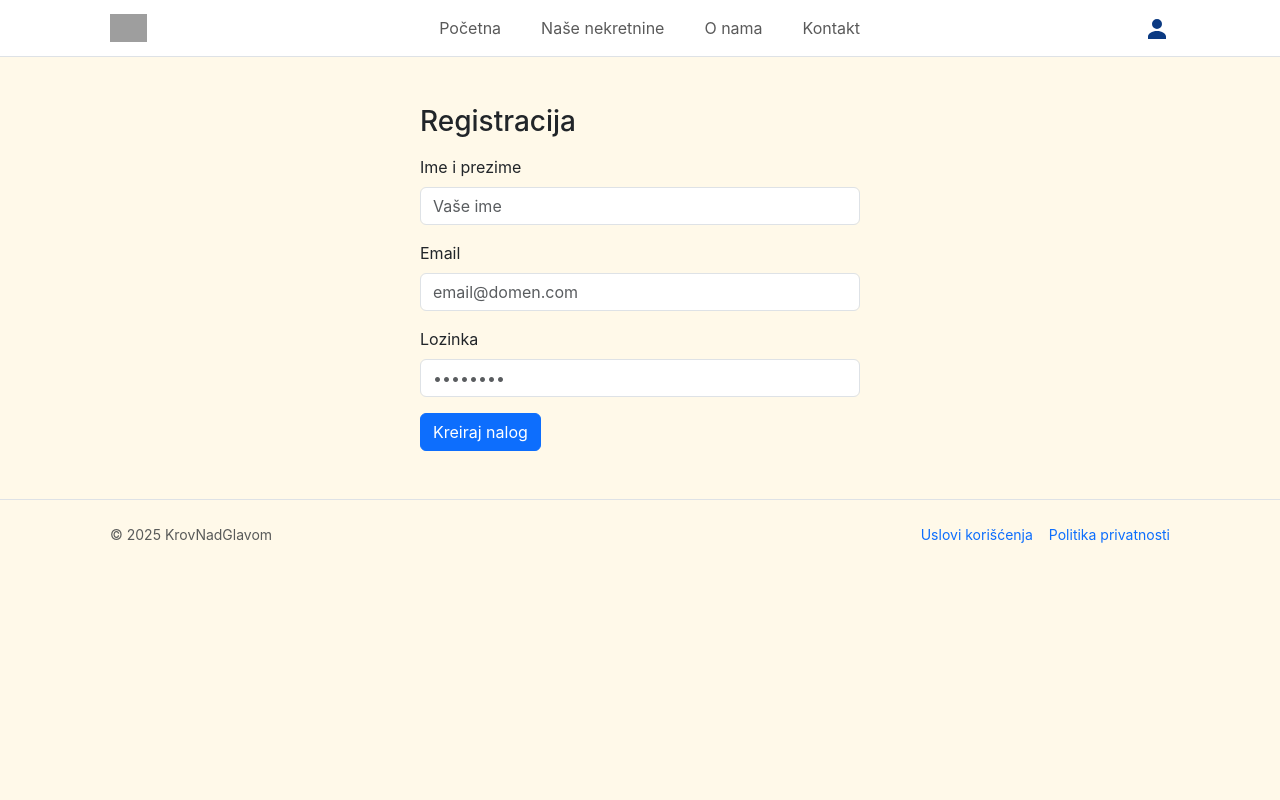
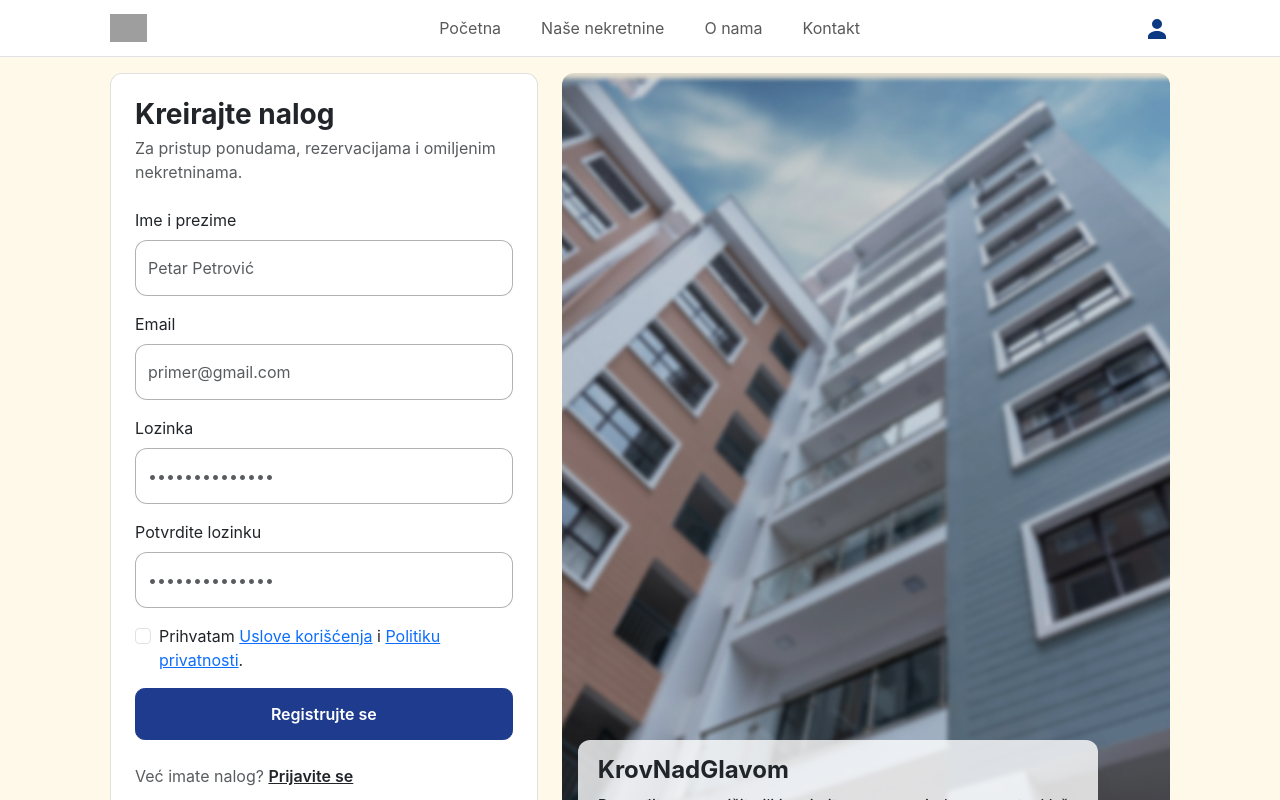
Before and after one commit to elab-development/klijentske-veb-tehnologije-2024-2023-0572-iznajmljivanje-nekretnina, a React (Create React App) app: page /registracija in a window 1280 px wide. Shown: the top 800 px of the page. Built offline with nearby package versions, Linux system fonts and the light colour scheme; grey boxes are pictures that could not be loaded.

Commit message:
Stranica za registraciju novog korisnika

```diff
--- a/src/index.css
+++ b/src/index.css
@@ -254,3 +254,42 @@ code {
   border-color:#1b3480;
   color:#fff;                 /* ← ostaje beo i na hover/focus */
 }
+/* ===== Register page ===== */
+.register-page .reg-card {
+  background: #ffffff;
+  border: 1px solid rgba(0,0,0,.12);
+  border-radius: .75rem;
+}
+
+.register-page .reg-hero {
+  position: relative;
+  min-height: 100vh;
+  background-image: url("slike/registracija.jpg");  /* stavi svoju sliku u public/ ili promeni putanju */
+  background-size: cover;
+  background-position: center;
+  border-radius: .75rem;
+  overflow: hidden;
+}
+.register-page .reg-hero::before {
+  content: "";
+  position: absolute; inset: 0;
+  background: rgba(0,0,0,.12);  /* blagi overlay da tekst bude čitljiv */
+}
+
+.register-page .reg-hero-caption {
+  position: absolute;
+  left: 1rem; right: 1rem; bottom: 1rem;
+  max-width: 520px;
+  background: rgba(255,255,255,.8);
+  border-radius: .75rem;
+  padding: 1rem 1.25rem;
+}
+
+.register-page .brand-big { color:#0b3a82; font-weight:700; letter-spacing:.06em; }
+.register-page .top-link { color:#1b1b1b; font-weight:600; text-decoration:none; }
+.register-page .top-link:hover { text-decoration: underline; }
+
+/* koristimo postojeće .auth-input i .auth-btn iz login stilova;
+   osiguraj da je tekst na dugmetu beo */
+.auth-btn { color:#fff; }
+.auth-btn:hover, .auth-btn:focus { color:#fff; }
--- a/src/stranice/registracija.tsx
+++ b/src/stranice/registracija.tsx
@@ -1,22 +1,136 @@
+import { FormEvent, useState } from "react";
+import { Link, useNavigate } from "react-router-dom";
+
 export default function RegisterPage() {
+  const navigate = useNavigate();
+  const logoUrl = process.env.PUBLIC_URL + "/logo.svg"; // zameni importom ako želiš
+
+  const [agree, setAgree] = useState(false);
+
+  const handleSubmit = (e: FormEvent<HTMLFormElement>) => {
+    e.preventDefault();
+    const fd = new FormData(e.currentTarget);
+    const name = String(fd.get("fullName") || "");
+    const email = String(fd.get("email") || "");
+    const pass = String(fd.get("password") || "");
+    const confirm = String(fd.get("confirm") || "");
+
+    if (!agree) {
+      alert("Morate prihvatiti Uslove korišćenja i Politiku privatnosti.");
+      return;
+    }
+    if (pass !== confirm) {
+      alert("Lozinke se ne poklapaju.");
+      return;
+    }
+
+    alert(`Registracija (demo):\nIme: ${name}\nEmail: ${email}`);
+    navigate("/prijava");
+  };
+
   return (
-    <div className="container py-5" style={{ maxWidth: 520 }}>
-      <h1 className="h3 mb-3">Registracija</h1>
-      <form>
+    <div className="register-page bg-cream">
+      <section className="container pt-3 pb-4">
+
+        {/* GRID: leva forma, desna slika */}
+        <div className="row g-4">
+          {/* LEVO */}
+          <div className="col-lg-5">
+            <div className="reg-card p-3 p-md-4">
+              <h1 className="h3 fw-bold mb-1">Kreirajte nalog</h1>
+              <p className="text-muted mb-4">
+                Za pristup ponudama, rezervacijama i omiljenim nekretninama.
+              </p>
+
+              <form onSubmit={handleSubmit}>
                 <div className="mb-3">
                   <label className="form-label">Ime i prezime</label>
-          <input className="form-control" placeholder="Vaše ime" />
+                  <input
+                    name="fullName"
+                    className="form-control auth-input"
+                    placeholder="Petar Petrović"
+                    required
+                  />
                 </div>
+
                 <div className="mb-3">
                   <label className="form-label">Email</label>
-          <input type="email" className="form-control" placeholder="email@domen.com" />
+                  <input
+                    name="email"
+                    type="email"
+                    className="form-control auth-input"
+                    placeholder="primer@gmail.com"
+                    required
+                  />
                 </div>
+
                 <div className="mb-3">
                   <label className="form-label">Lozinka</label>
-          <input type="password" className="form-control" placeholder="••••••••" />
+                  <input
+                    name="password"
+                    type="password"
+                    className="form-control auth-input"
+                    placeholder="••••••••••••••"
+                    required
+                  />
                 </div>
-        <button className="btn btn-primary" type="button">Kreiraj nalog</button>
+
+                <div className="mb-3">
+                  <label className="form-label">Potvrdite lozinku</label>
+                  <input
+                    name="confirm"
+                    type="password"
+                    className="form-control auth-input"
+                    placeholder="••••••••••••••"
+                    required
+                  />
+                </div>
+
+                <div className="form-check mb-3">
+                  <input
+                    className="form-check-input"
+                    type="checkbox"
+                    id="agree"
+                    checked={agree}
+                    onChange={(e) => setAgree(e.currentTarget.checked)}
+                  />
+                  <label className="form-check-label" htmlFor="agree">
+                    Prihvatam{" "}
+                    <a href="#/" onClick={(e)=>e.preventDefault()}>Uslove korišćenja</a> i{" "}
+                    <a href="#/" onClick={(e)=>e.preventDefault()}>Politiku privatnosti</a>.
+                  </label>
+                </div>
+
+                <button type="submit" className="btn auth-btn w-100">
+                  Registrujte se
+                </button>
               </form>
+
+              <div className="mt-4">
+                <span className="text-muted">Već imate nalog? </span>
+                <Link to="/prijava" className="link-dark fw-semibold">Prijavite se</Link>
+              </div>
+
+              <div className="text-center small text-muted mt-4">
+                © {new Date().getFullYear()} <span className="fw-semibold">KrovNadGlavom</span>. Sva prava zadržana.
+              </div>
+            </div>
+          </div>
+
+          {/* DESNO – hero sa caption-om */}
+          <div className="col-lg-7">
+            <div className="reg-hero">
+              <div className="reg-hero-caption">
+                <h3 className="h4 fw-bold mb-2">KrovNadGlavom</h3>
+                <p className="mb-0">
+                  Pronađite, rezervišite ili iznajmite — sve na jednom mestu.
+                  Vaš put do savršenog doma počinje ovde.
+                </p>
+              </div>
+            </div>
+          </div>
+        </div>
+      </section>
     </div>
   );
 }
```
Also changed, not shown: src/slike/registracija.jpg (added). Lines whose indentation alone changed are shown as unchanged.
